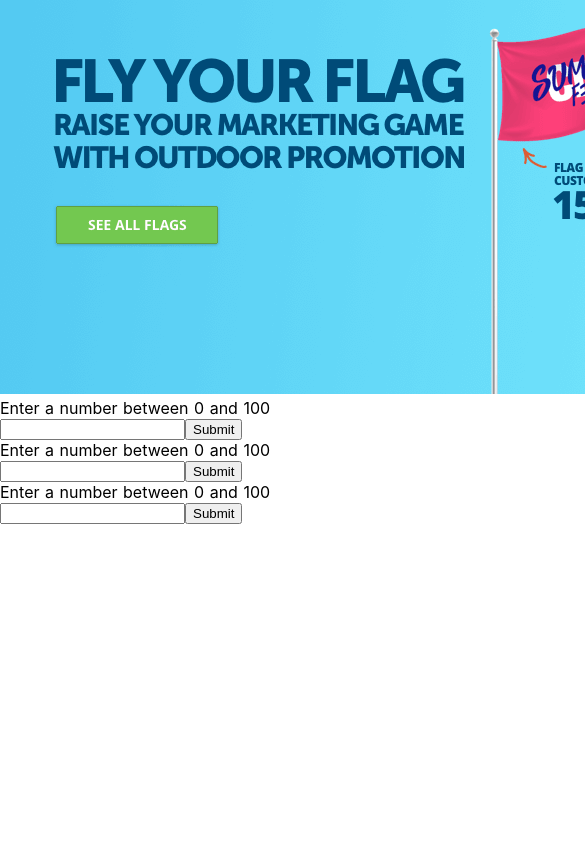
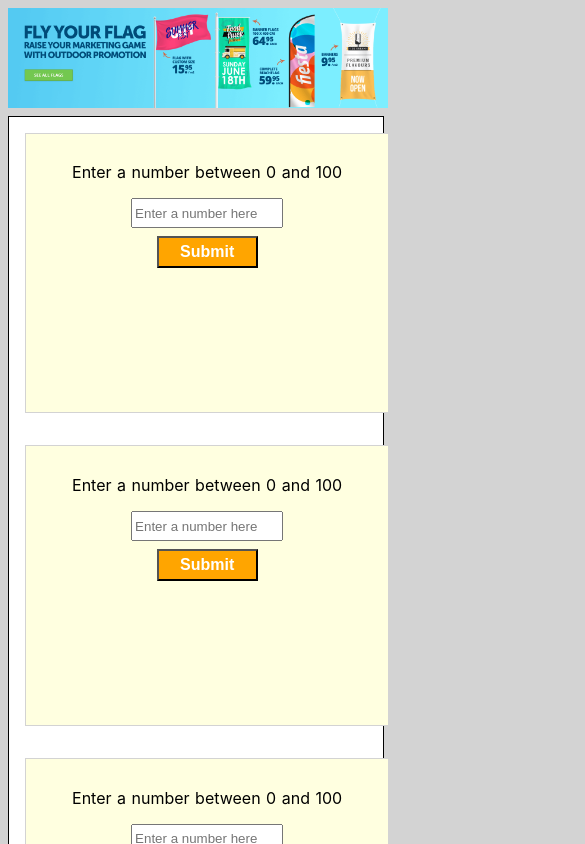
Before and after one commit to YvanSchaaik/fullstack_guess_game, a Nuxt app: page / in a window 390 px wide. Shown: the top 844 px of the page, 585 px wide, since content can reach past the window. Built offline with nearby package versions, Linux system fonts and the light colour scheme.

Commit message:
Add styling to be iphone 5 sized

```diff
--- a/components/GameContainer.vue
+++ b/components/GameContainer.vue
@@ -1,10 +1,10 @@
 <template>
-    <div class="game-container">
+    <div class="game_form">
         <p>Enter a number between 0 and 100</p>
-        <form action="">
-            <input>
+        <form class="form" action="">
+            <input type="number" placeholder="Enter a number here">
+        </form>
             <button class="button" type="submit">Submit</button>
-        </form>
     </div>
 </template>
 
@@ -16,4 +16,25 @@ export default {
 
 <style scoped>
 
+.game_form {
+    text-align: center;
+    width: 90%;
+    height: 30vh;
+    background-color: lightyellow;
+}
+
+.game_form input {
+    width: 9rem;
+    height: 1.5rem;
+}
+
+.button{
+    background-color: orange;
+    color: white;
+    font-weight: bold;
+    font-size: 1rem;
+    width: 30%;
+    height: 2rem;
+    margin-top: 0.5rem;
+}
 </style>
--- a/layouts/default.vue
+++ b/layouts/default.vue
@@ -15,41 +15,6 @@ html {
   -moz-osx-font-smoothing: grayscale;
   -webkit-font-smoothing: antialiased;
   box-sizing: border-box;
-}
-
-*,
-*:before,
-*:after {
-  box-sizing: border-box;
-  margin: 0;
-}
-
-.button--green {
-  display: inline-block;
-  border-radius: 4px;
-  border: 1px solid #3b8070;
-  color: #3b8070;
-  text-decoration: none;
-  padding: 10px 30px;
-}
-
-.button--green:hover {
-  color: #fff;
-  background-color: #3b8070;
-}
-
-.button--grey {
-  display: inline-block;
-  border-radius: 4px;
-  border: 1px solid #35495e;
-  color: #35495e;
-  text-decoration: none;
-  padding: 10px 30px;
-  margin-left: 15px;
-}
-
-.button--grey:hover {
-  color: #fff;
-  background-color: #35495e;
+  background-color: lightgrey;
 }
 </style>
--- a/pages/index.vue
+++ b/pages/index.vue
@@ -1,6 +1,7 @@
 <template>
-  <div class="main">
-    <img class="banner" src="../assets/header_banner.png" alt="Banner of flags">
+  <div class="body">
+    <div class="banner">
+    </div>
     <div class="games_container">
       <GameContainer class="game_container" />
       <GameContainer class="game_container" />
@@ -19,8 +20,27 @@ export default {
 </script>
 
 <style>
-* {
-  box-sizing: border-box;
+.banner {
+  background: url("../assets/header_banner.png") no-repeat border-box;
+  /* background-position: left 15% top */
+  background-size: 90%;
+  width: 100vw;
+  height: 8vh;
+  padding: 1rem;
+  margin-right: 1rem;
 }
 
+.games_container {
+ background-color: white;
+ border: 1px solid black;
+ margin-top: 0.5rem;
+ width: 100%;
+}
+
+.game_container {
+  margin: 1rem;
+  padding: 0.8rem;
+  border: 1px solid lightgrey;
+  display: inline-block;
+}
 </style>
```
